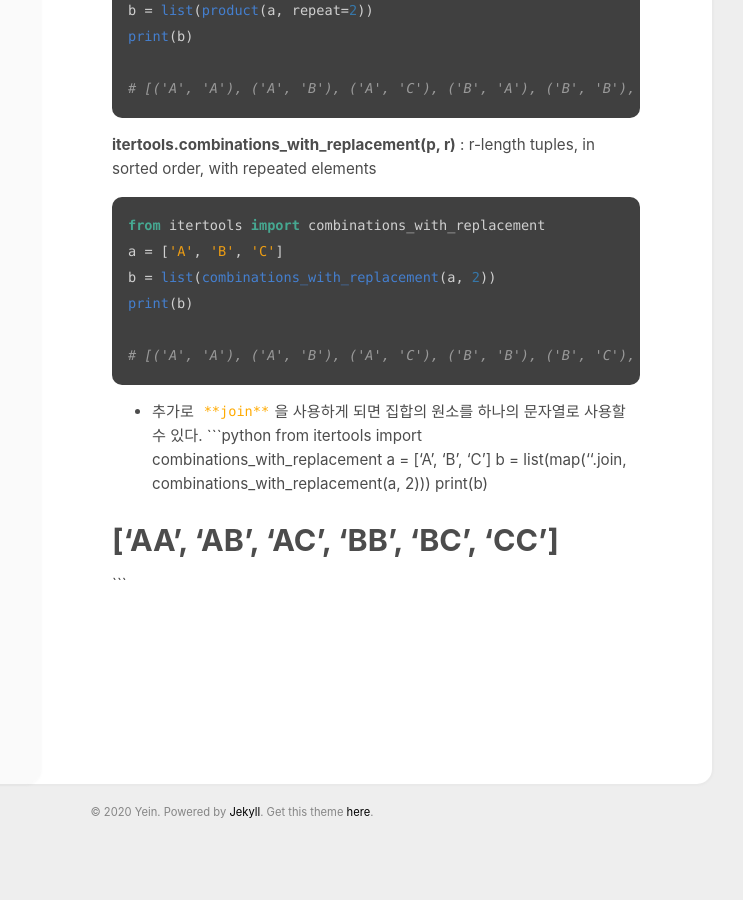
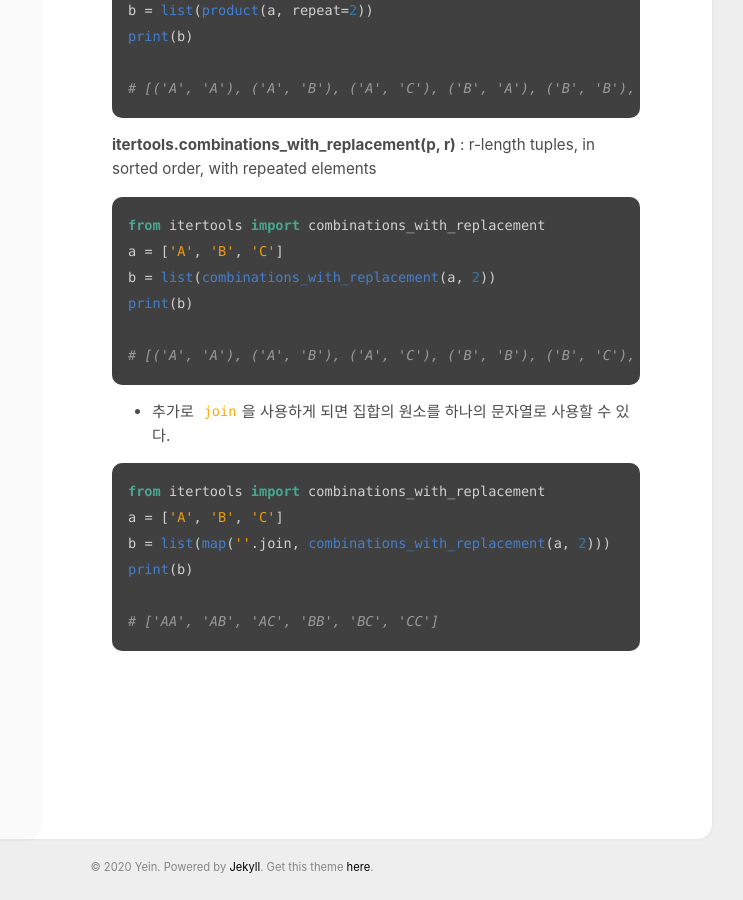
Before and after one commit to YeinHeo/yeinheo.github.io, a Jekyll site: the page built from _posts/2020-08-29-[python]permutations & combinatiosn.md, in a window 1280 px wide and 900 px high, scrolled down 1370 px. Shown: the whole window, without its empty margins (408-1151 px from the left). Built offline with Jekyll 4.4.1, drawn with Linux system fonts in a browser that asks for light colours; before the commit the page ends 2215 px from its top, so only the background shows below that.

Commit message:
Update 2020-08-29-[python]permutations & combinatiosn.md

````diff
--- a/_posts/2020-08-29-[python]permutations & combinatiosn.md
+++ b/_posts/2020-08-29-[python]permutations & combinatiosn.md
@@ -59,7 +59,9 @@ print(b)
 # [('A', 'A'), ('A', 'B'), ('A', 'C'), ('B', 'B'), ('B', 'C'), ('C', 'C')]
 ```
 
-+ 추가로 `**join**`을 사용하게 되면 집합의 원소를 하나의 문자열로 사용할 수 있다.
+
++ 추가로 `join`을 사용하게 되면 집합의 원소를 하나의 문자열로 사용할 수 있다.
+
 ```python
 from itertools import combinations_with_replacement
 a = ['A', 'B', 'C']
````
